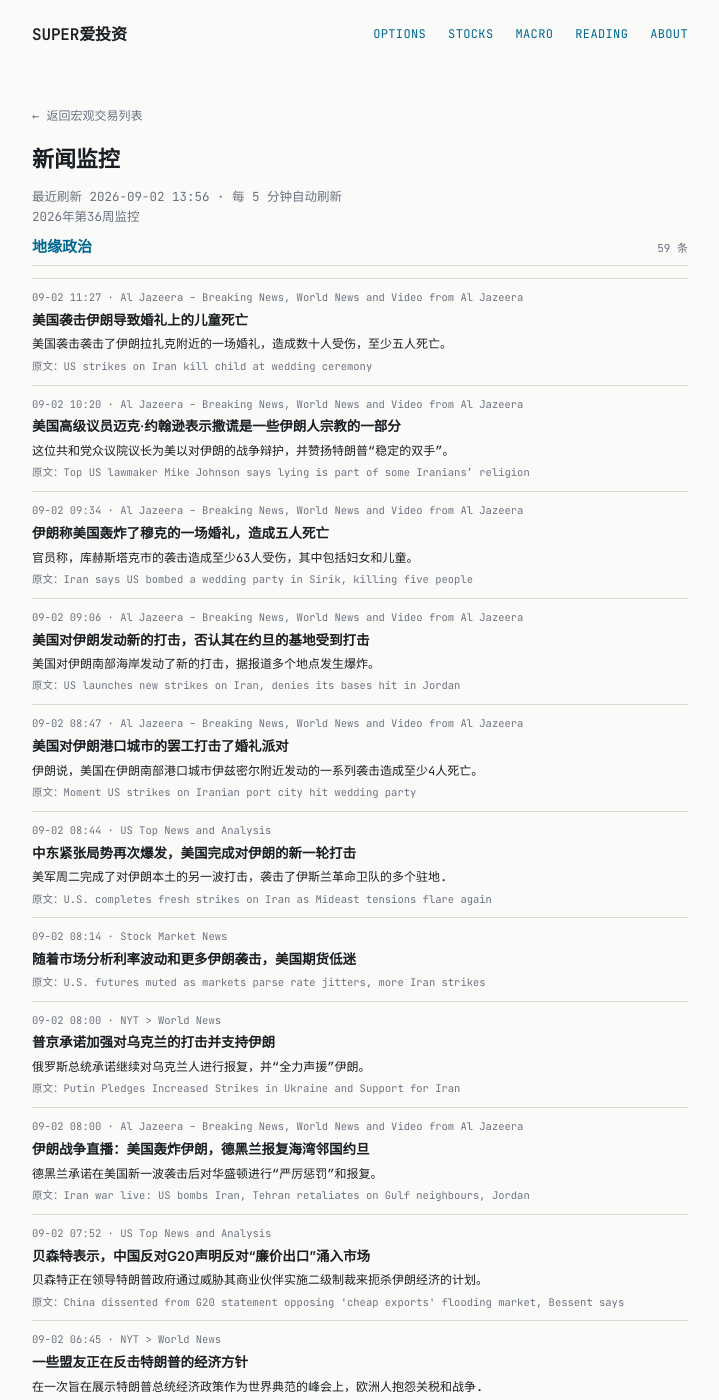
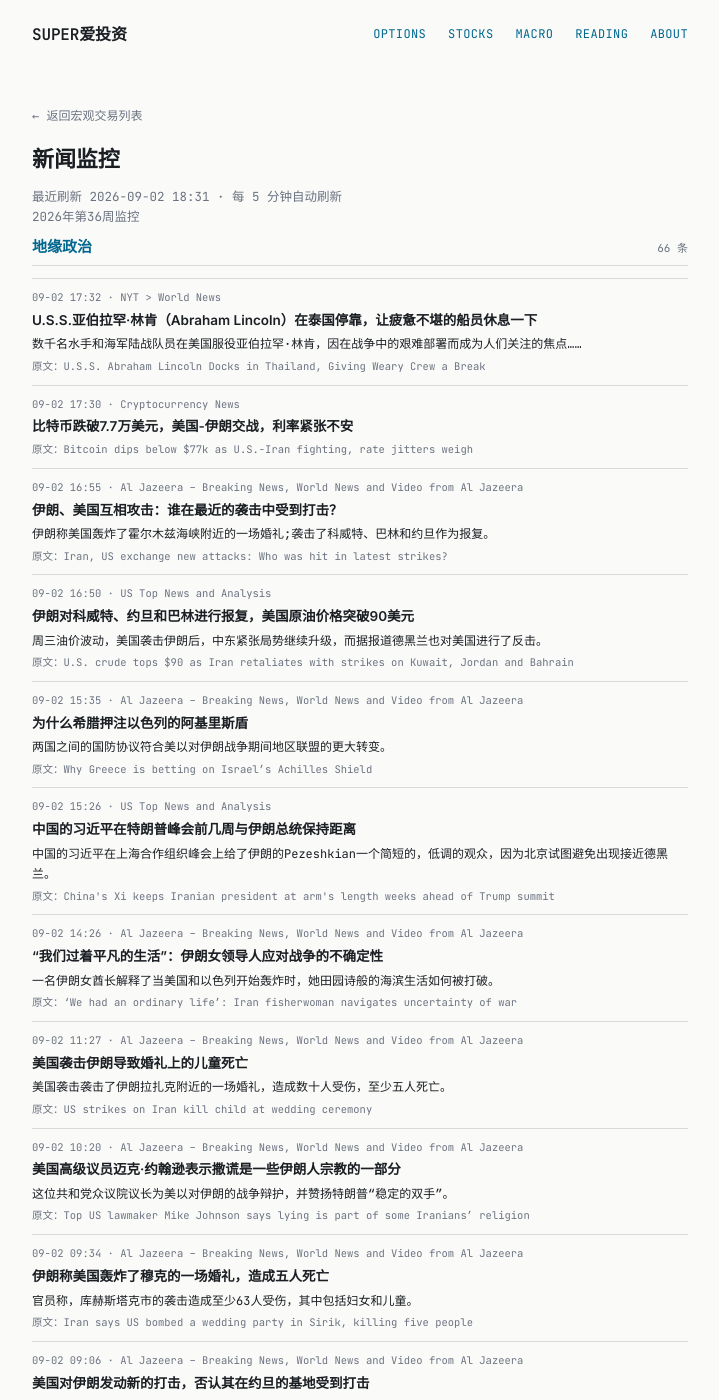
Before and after one commit to tang3super/tang3super.github.io, a Jekyll site: the page built from macro-trade/news-digest.md, in a window 1280 px wide and 1400 px high. Shown: the whole window, without its empty margins (280-999 px from the left). Built offline with Jekyll 4.4.1, drawn with Linux system fonts in a browser that asks for light colours; some of the changed text lies outside the part shown.

Commit message:
sync news-digest article

```diff
--- a/macro-trade/news-digest.md
+++ b/macro-trade/news-digest.md
@@ -5,11 +5,59 @@ title: 新闻监控
 date: '2026-09-02'
 summary: 2026年第36周监控
 week_label: 2026年第36周监控
-last_updated: 2026-09-02 13:56
+last_updated: 2026-09-02 18:31
 refresh_note: 每 5 分钟自动刷新
 topics:
 - name: 地缘政治
   items:
+  - title: U.S.S. Abraham Lincoln Docks in Thailand, Giving Weary Crew a Break
+    summary: Thousands of sailors and Marines serve on the U.S.S. Abraham Lincoln, which came into the spotlight because of a tough deployment in the war…
+    link: https://www.nytimes.com/2026/09/02/world/asia/uss-lincoln-arrives-thailand.html
+    source: NYT > World News
+    time: 09-02 17:32
+    title_zh: U.S.S.亚伯拉罕·林肯（Abraham Lincoln）在泰国停靠，让疲惫不堪的船员休息一下
+    summary_zh: 数千名水手和海军陆战队员在美国服役亚伯拉罕·林肯，因在战争中的艰难部署而成为人们关注的焦点……
+  - title: Bitcoin dips below $77k as U.S.-Iran fighting, rate jitters weigh
+    summary: ''
+    link: https://www.investing.com/news/cryptocurrency-news/bitcoin-drops-to-776k-as-usiran-fighting-rate-jitters-weigh-4885342
+    source: Cryptocurrency News
+    time: 09-02 17:30
+    title_zh: 比特币跌破7.7万美元，美国-伊朗交战，利率紧张不安
+  - title: 'Iran, US exchange new attacks: Who was hit in latest strikes?'
+    summary: Iran says the US bombed a wedding near the Strait of Hormuz; hits Kuwait, Bahrain, and Jordan in retaliation.
+    link: https://www.aljazeera.com/news/2026/9/2/iran-us-exchange-new-attacks-who-was-hit-in-latest-strikes?traffic_source=rss
+    source: Al Jazeera – Breaking News, World News and Video from Al Jazeera
+    time: 09-02 16:55
+    title_zh: 伊朗、美国互相攻击：谁在最近的袭击中受到打击？
+    summary_zh: 伊朗称美国轰炸了霍尔木兹海峡附近的一场婚礼;袭击了科威特、巴林和约旦作为报复。
+  - title: U.S. crude tops $90 as Iran retaliates with strikes on Kuwait, Jordan and Bahrain
+    summary: Oil were volatile Wednesday, as Mideast tensions continue to escalate after the U.S. attacked Iran, while Tehran reportedly struck back at U…
+    link: https://www.cnbc.com/2026/09/02/brent-oil-us-iran-strikes.html
+    source: US Top News and Analysis
+    time: 09-02 16:50
+    title_zh: 伊朗对科威特、约旦和巴林进行报复，美国原油价格突破90美元
+    summary_zh: 周三油价波动，美国袭击伊朗后，中东紧张局势继续升级，而据报道德黑兰也对美国进行了反击。
+  - title: Why Greece is betting on Israel’s Achilles Shield
+    summary: The defence deal between the two countries fits into a larger shift in regional alliances amid the US-Israel war on Iran.
+    link: https://www.aljazeera.com/opinions/2026/9/2/why-greece-is-betting-on-israels-achilles-shield?traffic_source=rss
+    source: Al Jazeera – Breaking News, World News and Video from Al Jazeera
+    time: 09-02 15:35
+    title_zh: 为什么希腊押注以色列的阿基里斯盾
+    summary_zh: 两国之间的国防协议符合美以对伊朗战争期间地区联盟的更大转变。
+  - title: China's Xi keeps Iranian president at arm's length weeks ahead of Trump summit
+    summary: China's Xi gave Iran's Pezeshkian a brief, low-profile audience at the SCO summit, as Beijing seeks to avoid appearing close to Tehran ahead…
+    link: https://www.cnbc.com/2026/09/02/china-trump-iran-summit-nuclear-trade-tariffs-sanctions-.html
+    source: US Top News and Analysis
+    time: 09-02 15:26
+    title_zh: 中国的习近平在特朗普峰会前几周与伊朗总统保持距离
+    summary_zh: 中国的习近平在上海合作组织峰会上给了伊朗的Pezeshkian一个简短的，低调的观众，因为北京试图避免出现接近德黑兰。
+  - title: '‘We had an ordinary life’: Iran fisherwoman navigates uncertainty of war'
+    summary: An Iranian fisherwoman explains how her idyllic seaside life was shattered when the US and Israel began their bombing.
+    link: https://www.aljazeera.com/economy/2026/9/2/we-had-an-ordinary-life-iran-fisherwoman-navigates-uncertainty-of-war?traffic_source=rss
+    source: Al Jazeera – Breaking News, World News and Video from Al Jazeera
+    time: 09-02 14:26
+    title_zh: “我们过着平凡的生活”：伊朗女领导人应对战争的不确定性
+    summary_zh: 一名伊朗女酋长解释了当美国和以色列开始轰炸时，她田园诗般的海滨生活如何被打破。
   - title: US strikes on Iran kill child at wedding ceremony
     summary: Dozens of people are injured, and at least five dead, after US strikes hit a wedding ceremony near Sirik, Iran.
     link: https://www.aljazeera.com/video/newsfeed/2026/9/2/us-strikes-on-iran-kill-child-at-wedding-ceremony?traffic_source=rss
@@ -419,6 +467,13 @@ topics:
     summary_zh: 伊斯兰革命卫队说，伊朗南部的袭击造成几名士兵死亡和受伤。
 - name: 货币政策
   items:
+  - title: Palantir CEO Alex Karp backs ousted Ukraine defense minister's new defense tech startup
+    summary: Fedorov is launching a defense tech company backed by Palantir CEO Alex Karp, aiming to turn Ukraine’s wartime experience into new technolog…
+    link: https://www.cnbc.com/2026/09/02/palantir-alex-karp-ukraine-federov-defense-startup.html
+    source: US Top News and Analysis
+    time: 09-02 17:30
+    title_zh: Palantir首席执行官Alex Karp支持乌克兰国防部长的新国防技术创业公司
+    summary_zh: Fedorov正在成立一家由Palantir首席执行官Alex Karp支持的国防科技公司，旨在将乌克兰的战时经验转化为新技术.
   - title: US House passes funding bill to avert government shutdown ahead of midterms
     summary: The temporary measure gives Congress until December to fully fund the federal government for fiscal year 2027.
     link: https://www.aljazeera.com/news/2026/9/1/us-house-passes-funding-bill-to-avert-government-shutdown-ahead-of-midterms?traffic_source=rss
```
